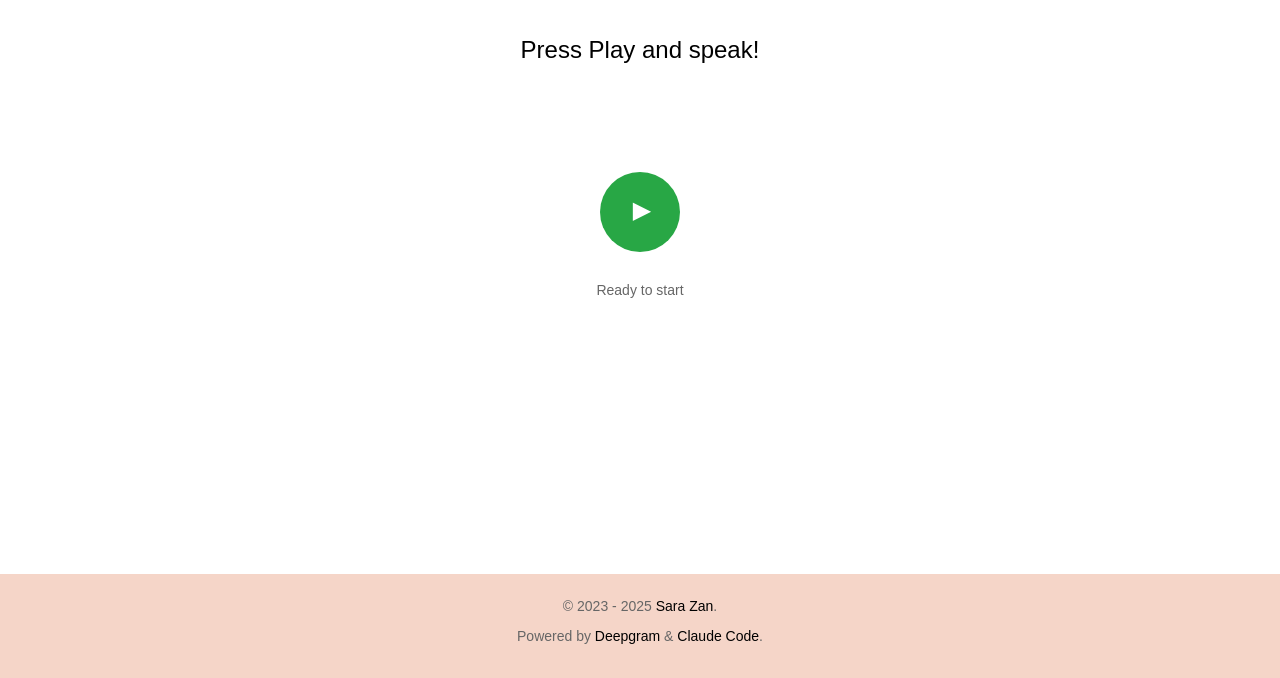
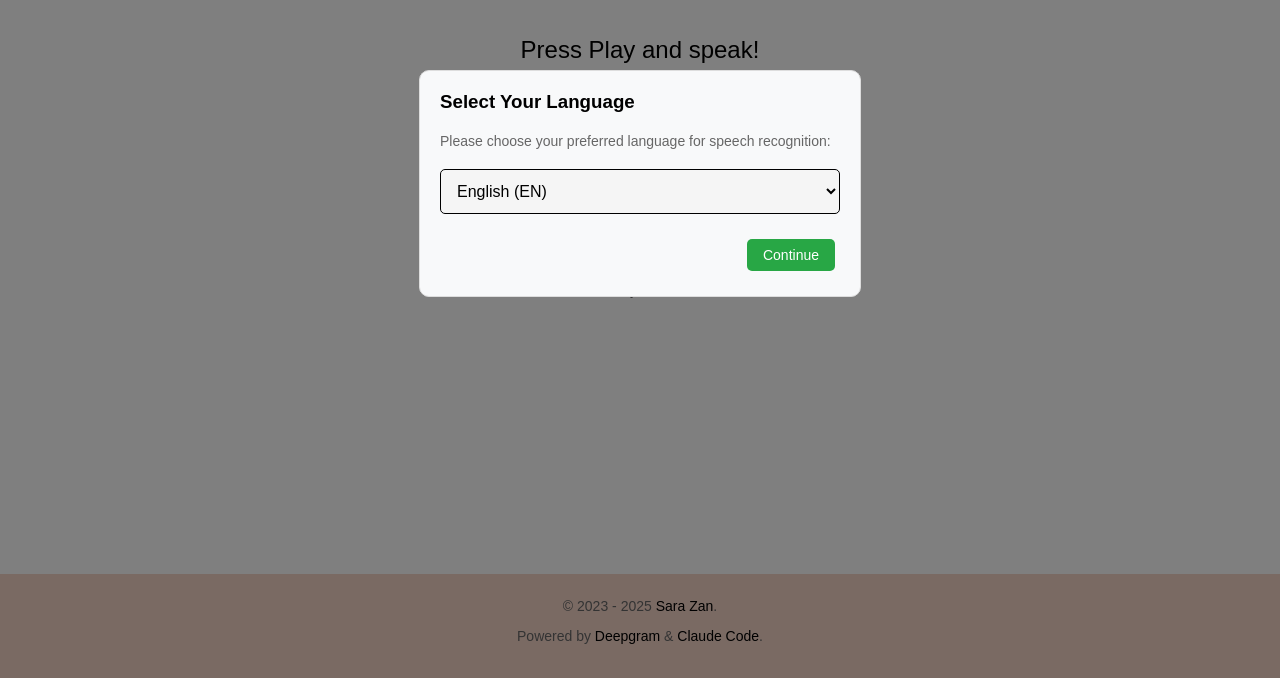
Before and after one commit to ZanSara/RealLifeSubs, a plain HTML site: page index.html in a window 1280 px wide. Both pictures are taken after typing "Sample123" into the empty fields and a click on the button "Save". Shown: the part 122-800 px from the top of the page. Drawn offline with Linux system fonts and the light colour scheme.

Commit message:
language modal

```diff
--- a/index.html
+++ b/index.html
@@ -297,6 +297,23 @@
             box-sizing: border-box;
             transition: all 0.3s ease;
         }
+        .language-modal-select {
+            width: 100%;
+            padding: 12px;
+            font-size: 16px;
+            border: 1px solid var(--border-color);
+            border-radius: 5px;
+            background-color: var(--input-bg);
+            color: var(--text-color);
+            margin-bottom: 20px;
+            box-sizing: border-box;
+            transition: all 0.3s ease;
+            cursor: pointer;
+        }
+        .language-modal-select:focus {
+            outline: none;
+            border-color: var(--text-color);
+        }
         .modal-buttons {
             display: flex;
             gap: 10px;
@@ -419,6 +436,40 @@
         </div>
     </div>
 
+    <!-- Language Selection Modal -->
+    <div id="languageModal" class="modal">
+        <div class="modal-content">
+            <h3 class="modal-title">Select Your Language</h3>
+            <p style="margin-bottom: 20px; color: var(--status-color); font-size: 14px;">Please choose your preferred language for speech recognition:</p>
+            <select id="languageModalSelect" class="language-modal-select">
+                <option value="ar">Arabic (AR)</option>
+                <option value="zh">Chinese (ZH)</option>
+                <option value="da">Danish (DA)</option>
+                <option value="nl">Dutch (NL)</option>
+                <option value="en" selected>English (EN)</option>
+                <option value="fi">Finnish (FI)</option>
+                <option value="fr">French (FR)</option>
+                <option value="de">German (DE)</option>
+                <option value="hi">Hindi (HI)</option>
+                <option value="hu">Hungarian (HU)</option>
+                <option value="it">Italian (IT)</option>
+                <option value="ja">Japanese (JA)</option>
+                <option value="ko">Korean (KO)</option>
+                <option value="no">Norwegian (NO)</option>
+                <option value="pl">Polish (PL)</option>
+                <option value="pt">Portuguese (PT)</option>
+                <option value="ru">Russian (RU)</option>
+                <option value="es">Spanish (ES)</option>
+                <option value="sv">Swedish (SV)</option>
+                <option value="tr">Turkish (TR)</option>
+                <option value="uk">Ukrainian (UK)</option>
+            </select>
+            <div class="modal-buttons">
+                <button id="saveLanguageBtn" class="modal-btn save-btn">Continue</button>
+            </div>
+        </div>
+    </div>
+
     <footer class="footer">
         <p>
           © 2023 - <span id="currentYear">2025</span> <a href="https://zansara.dev">Sara Zan</a>.
@@ -447,6 +498,9 @@
         const closeModal = document.getElementById('closeModal');
         const saveBtn = document.getElementById('saveBtn');
         const cancelBtn = document.getElementById('cancelBtn');
+        const languageModal = document.getElementById('languageModal');
+        const languageModalSelect = document.getElementById('languageModalSelect');
+        const saveLanguageBtn = document.getElementById('saveLanguageBtn');
 
         toggleBtn.addEventListener('click', toggleListening);
 
@@ -455,18 +509,27 @@
         closeModal.addEventListener('click', closeModalHandler);
         saveBtn.addEventListener('click', saveApiKey);
         cancelBtn.addEventListener('click', closeModalHandler);
+        saveLanguageBtn.addEventListener('click', saveLanguage);
 
         // Close modal when clicking outside
         window.addEventListener('click', (event) => {
             if (event.target === apiKeyModal) {
                 closeModalHandler();
             }
+            if (event.target === languageModal) {
+                closeLanguageModal();
+            }
         });
 
         // Close modal with Escape key
         document.addEventListener('keydown', (event) => {
-            if (event.key === 'Escape' && apiKeyModal.style.display === 'block') {
-                closeModalHandler();
+            if (event.key === 'Escape') {
+                if (apiKeyModal.style.display === 'block') {
+                    closeModalHandler();
+                }
+                if (languageModal.style.display === 'block') {
+                    closeLanguageModal();
+                }
             }
         });
 
@@ -542,11 +605,33 @@
             apiKeyModal.style.display = 'none';
         }
 
+        function openLanguageModal() {
+            languageModal.style.display = 'block';
+            languageModalSelect.focus();
+        }
+
+        function closeLanguageModal() {
+            languageModal.style.display = 'none';
+        }
+
+        function saveLanguage() {
+            const selectedLanguage = languageModalSelect.value;
+            localStorage.setItem('selected_language', selectedLanguage);
+            languageSelect.value = selectedLanguage;
+            closeLanguageModal();
+        }
+
         function saveApiKey() {
             const apiKey = apiKeyInput.value.trim();
             localStorage.setItem('deepgram_api_key', apiKey);
             updateKeyIcon();
             closeModalHandler();
+
+            // Check if language needs to be selected after API key is saved
+            const savedLanguage = localStorage.getItem('selected_language');
+            if (!savedLanguage) {
+                setTimeout(openLanguageModal, 300);
+            }
         }
 
         function updateKeyIcon() {
@@ -569,14 +654,32 @@
             // Open modal automatically if no API key
             if (!savedApiKey || !savedApiKey.trim()) {
                 setTimeout(openModal, 500); // Small delay for better UX
+            } else {
+                // If API key exists, check if language needs to be selected
+                const savedLanguage = localStorage.getItem('selected_language');
+                if (!savedLanguage) {
+                    setTimeout(openLanguageModal, 500);
+                }
             }
         }
 
-        // Load API key on page load
+        // Load saved language from localStorage
+        function loadLanguage() {
+            const savedLanguage = localStorage.getItem('selected_language');
+            if (savedLanguage) {
+                languageSelect.value = savedLanguage;
+            }
+        }
+
+        // Load API key and language on page load
         loadApiKey();
+        loadLanguage();
 
-        // Disable language selector when recording
+        // Save language selection and disable selector when recording
         languageSelect.addEventListener('change', () => {
+            const selectedLanguage = languageSelect.value;
+            localStorage.setItem('selected_language', selectedLanguage);
+
             if (isRecording) {
                 status.textContent = 'Language changed. Please restart listening for the change to take effect.';
             }
@@ -620,9 +723,7 @@
                 const nova3Languages = ['en', 'es', 'fr', 'de', 'it', 'pt', 'ru', 'ja', 'hi', 'nl'];
 
                 // Use Nova-3 for supported languages, Nova-2 for all others
-                if (nova3Languages.includes(selectedLanguage)) {
-                    wsUrl += '';
-                } else {
+                if (!nova3Languages.includes(selectedLanguage)) {
                     wsUrl += '&model=nova-2';
                 }
 
```
